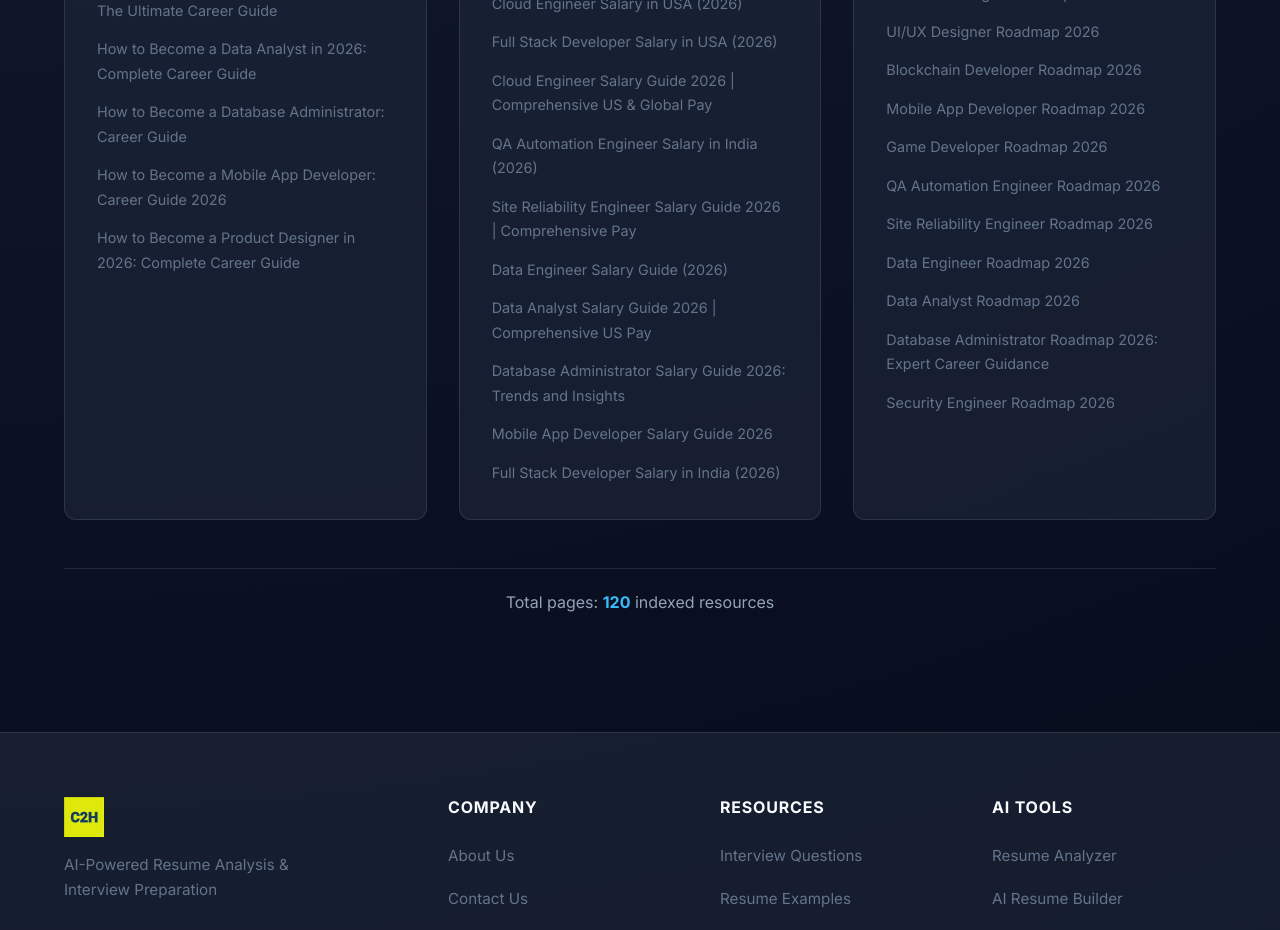
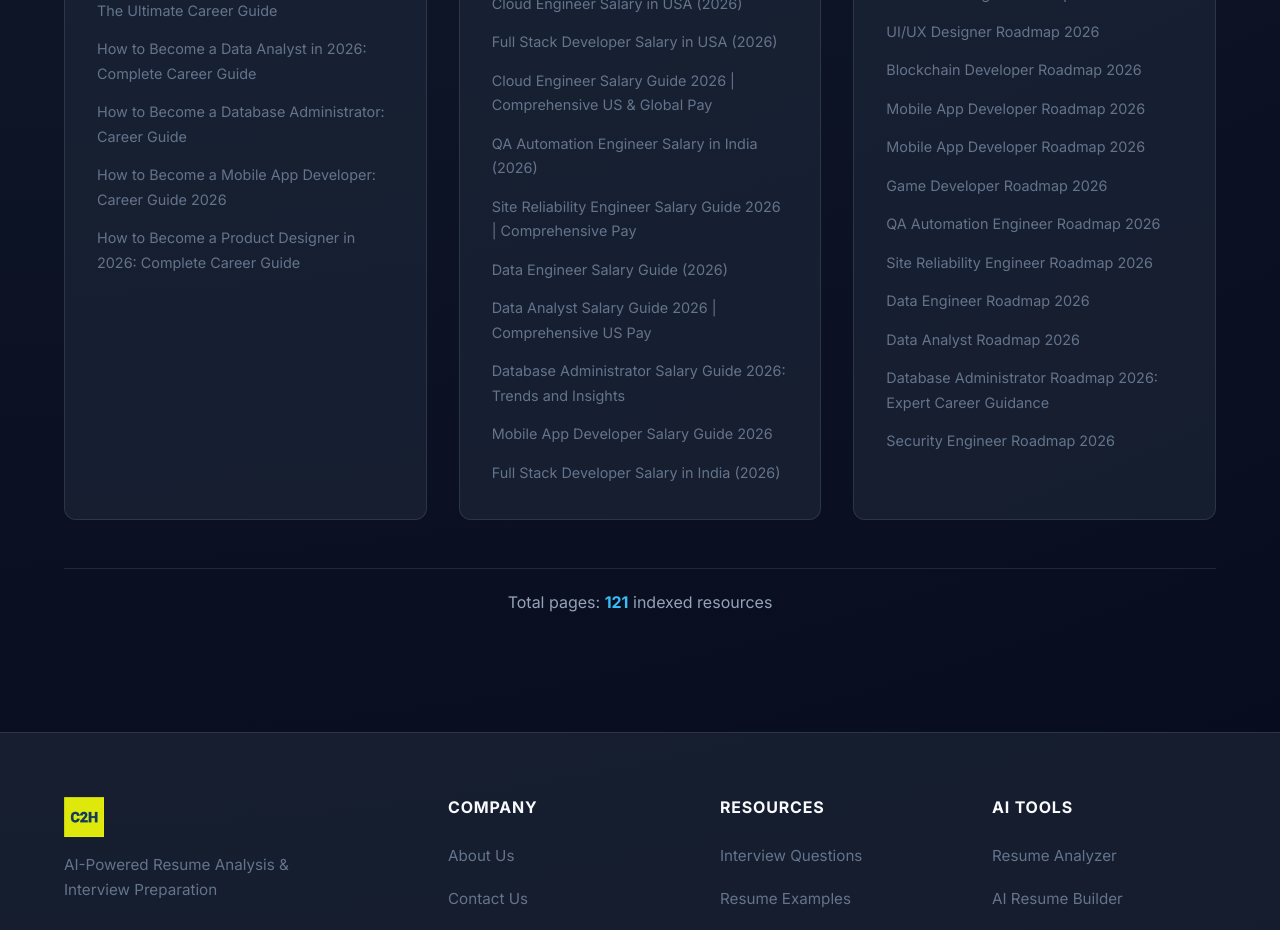
Before and after one commit to candidatetohr/Candidate-to-hr, a React (Vite) app in the folder client/: page /sitemap in a window 1280 px wide. Shown: the part 2320-3250 px from the top of the page. Built offline with nearby package versions, Linux system fonts and the light colour scheme; no server answers.

Commit message:
content page path fix

```diff
--- a/client/src/data/roadmaps/index.js
+++ b/client/src/data/roadmaps/index.js
@@ -220,6 +220,17 @@ export const roadmapList = [
     isTrending: false,
   },
   {
+    id: "mobile-app-developer",
+    title: "Mobile App Developer Roadmap 2026",
+    shortDescription: "Put software in everyone's pocket. Build apps for iOS and Android using React Native, Flutter, Swift, and Kotlin.",
+    category: "Development",
+    difficulty: "Medium",
+    duration: "6 Months",
+    salary: "$115,000",
+    growth: "+21%",
+    isTrending: true,
+  },
+  {
     id: "mobile-app-developer-roadmap-2026",
     title: "Mobile App Developer Roadmap 2026",
     shortDescription: "Follow this expert-structured, step-by-step curriculum to learn mobile development in 2026. Master native languages (Swift, Kotlin) or hybrid frameworks (React Native, Flutter).",
```
Also changed, not shown: 1 other file (tests, documents, lock files or other folders).
